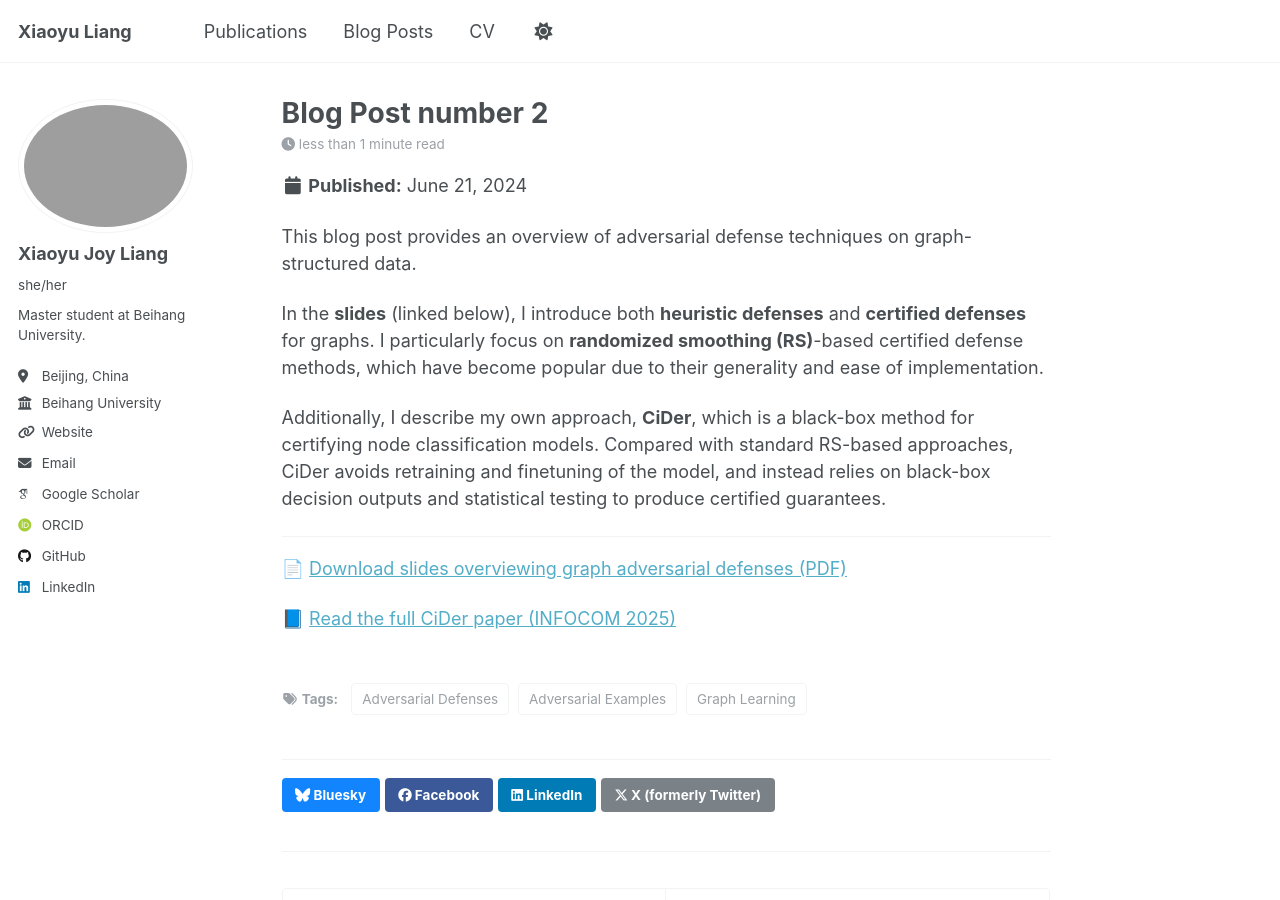
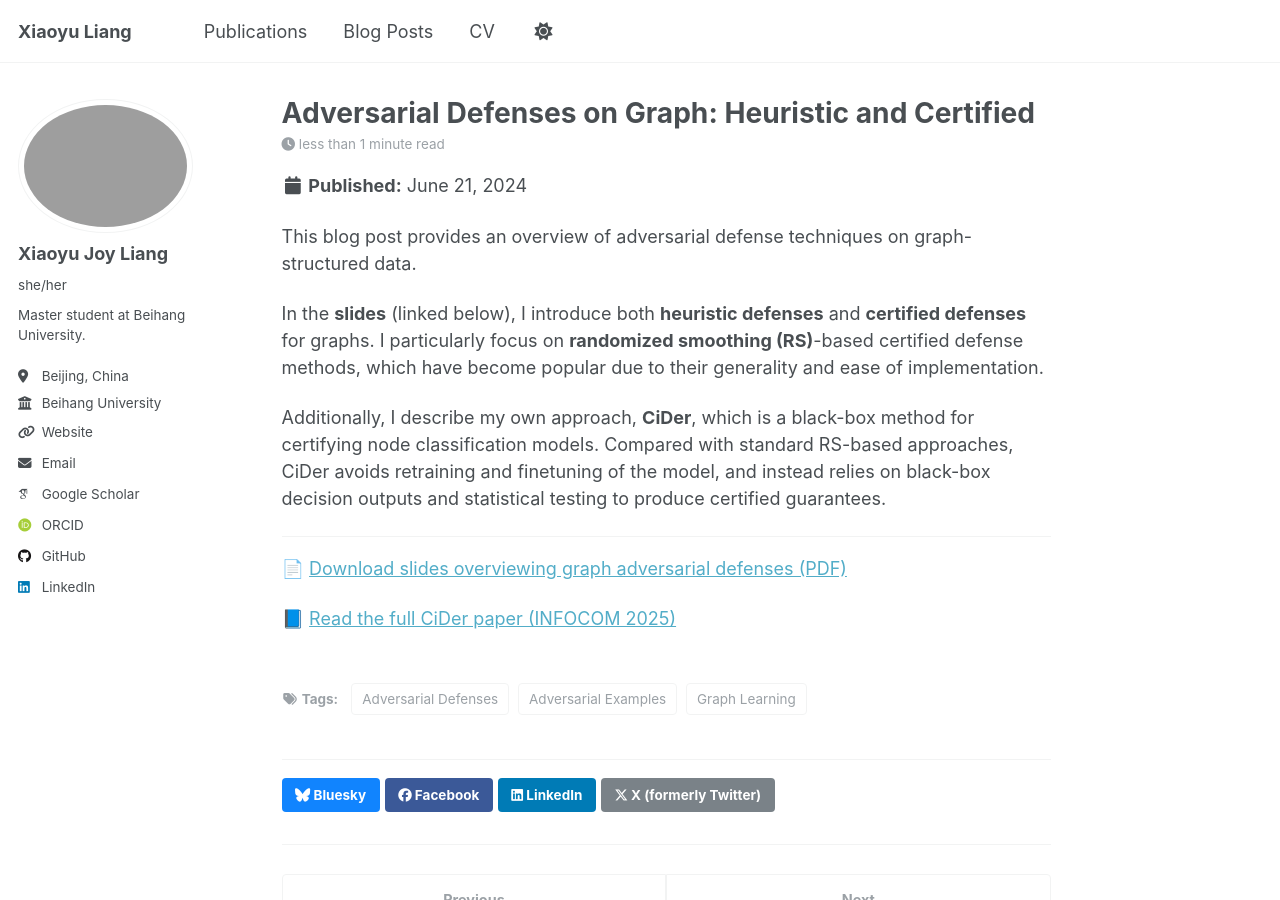
Before and after one commit to xiaoyuu-liang/xiaoyuu-liang.github.io, a Jekyll site: the page built from _posts/2024-06-21-advdefense-on-graph.md, in a window 1280 px wide and 900 px high. Built offline with Jekyll 4.4.1, drawn with Linux system fonts in a browser that asks for light colours; some web fonts are replaced.

Commit message:
post_pagination

```diff
--- a/_includes/post_pagination.html
+++ b/_includes/post_pagination.html
@@ -1,16 +1,21 @@
 {% include base_path %}
 
 {% if page.previous or page.next %}
-  <nav class="pagination">
+  <nav class="pagination" style="display: flex; justify-content: space-between; align-items: center; font-size: 0.8rem;">
     {% if page.previous %}
-      <a href="{{ base_path }}{{ page.previous.url }}" class="pagination--pager" title="{{ page.previous.title | markdownify | strip_html }}">{{ site.data.ui-text[site.locale].pagination_previous | default: "Previous" }}</a>
+      <a href="{{ base_path }}{{ page.previous.url }}" class="pagination--pager left" title="{{ page.previous.title | markdownify | strip_html }}">
+        {{ site.data.ui-text[site.locale].pagination_previous | default: "Previous" }}
+      </a>
     {% else %}
-      <a href="#" class="pagination--pager disabled">{{ site.data.ui-text[site.locale].pagination_previous | default: "Previous" }}</a>
+      <span class="pagination--pager disabled left">Previous</span>
     {% endif %}
+
     {% if page.next %}
-      <a href="{{ base_path }}{{ page.next.url }}" class="pagination--pager" title="{{ page.next.title | markdownify | strip_html }}">{{ site.data.ui-text[site.locale].pagination_next | default: "Next" }}</a>
+      <a href="{{ base_path }}{{ page.next.url }}" class="pagination--pager right" title="{{ page.next.title | markdownify | strip_html }}">
+        {{ site.data.ui-text[site.locale].pagination_next | default: "Next" }}
+      </a>
     {% else %}
-      <a href="#" class="pagination--pager disabled">{{ site.data.ui-text[site.locale].pagination_next | default: "Next" }}</a>
+      <span class="pagination--pager disabled right">Next</span>
     {% endif %}
   </nav>
 {% endif %}
--- a/_posts/2024-06-21-advdefense-on-graph.md
+++ b/_posts/2024-06-21-advdefense-on-graph.md
@@ -1,5 +1,5 @@
 ---
-title: 'Blog Post number 2'
+title: 'Adversarial Defenses on Graph: Heuristic and Certified'
 date: 2024-06-21
 permalink: /posts/2024/06/adv-defense-on-graph/
 tags:
```
